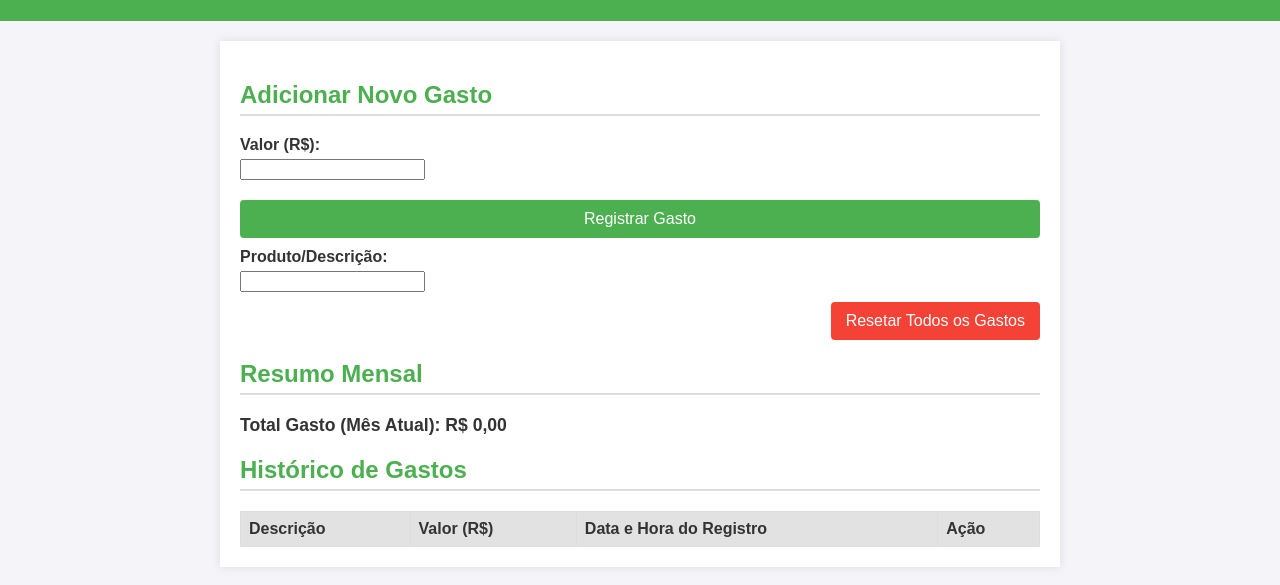
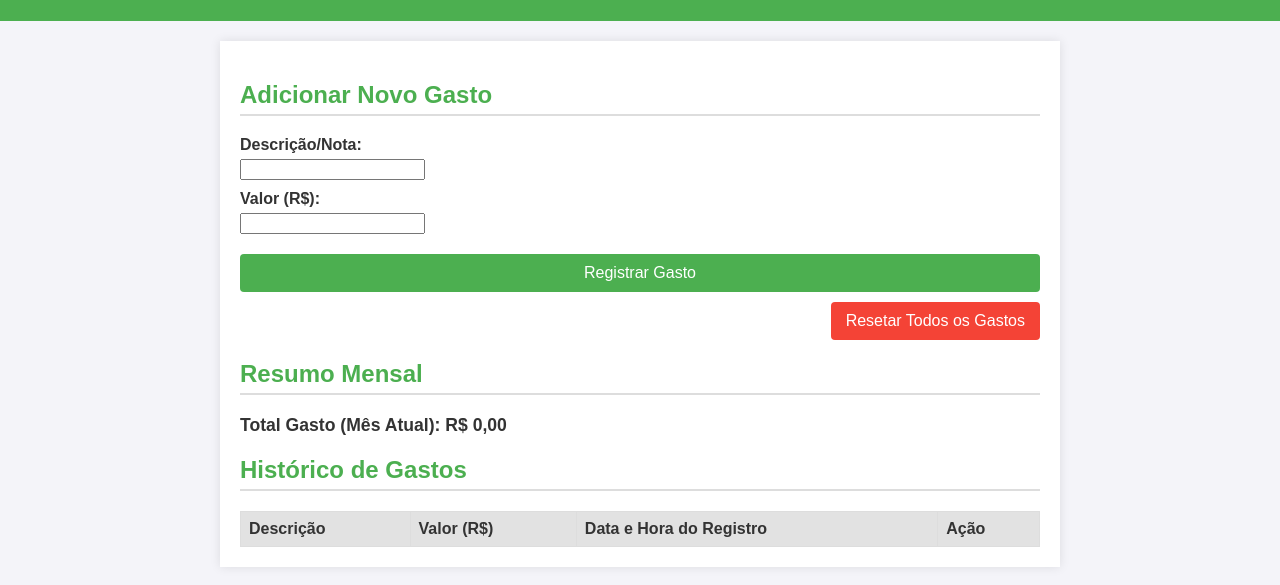
Before and after one commit to cainamarcilio/meu-controle-financeiro, a plain HTML site: page index.html in a window 1280 px wide. Shown: the part 99-684 px from the top of the page. Drawn offline with Linux system fonts and the light colour scheme.

Commit message:
Update index.html

```diff
--- a/index.html
+++ b/index.html
@@ -18,14 +18,14 @@
             <h2>Adicionar Novo Gasto</h2>
             <form id="formGasto">
                 <div class="input-group">
+                    <label for="descricao">Descrição/Nota:</label>
+                    <input type="text" id="descricao" required>
+                </div>
+                <div class="input-group">
                     <label for="valor">Valor (R$):</label>
                     <input type="number" id="valor" step="0.01" required>
                 </div>
                 <button type="submit">Registrar Gasto</button>
-                  <div class="input-group">
-                    <label for="descricao">Produto/Descrição:</label>
-                    <input type="text" id="descricao" required>
-                </div>
             </form>
         </section>
 
@@ -58,5 +58,4 @@
     <script src="script.js"></script>
 </body>
 
-
 </html>
```
